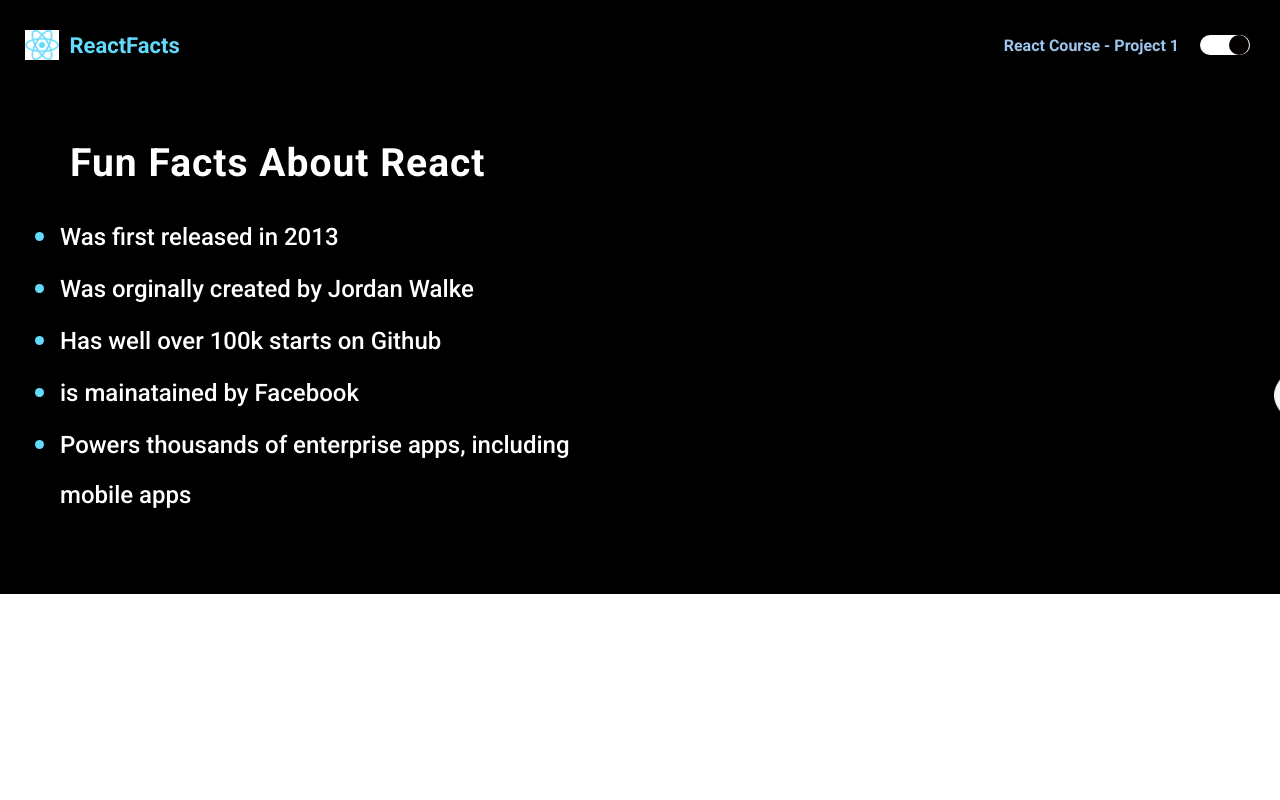
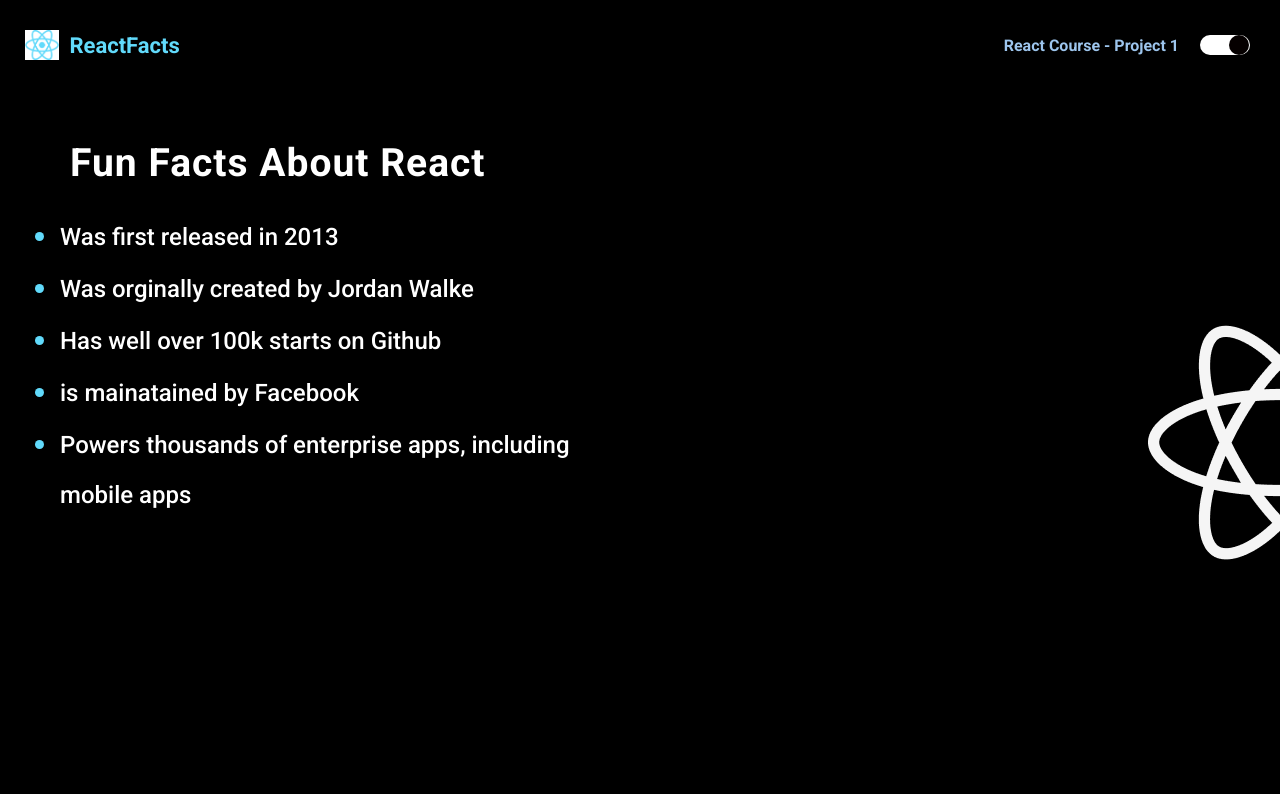
Before and after one commit to Tinady/scrimba-react-course, a React (Create React App) app in the folder funfactsabtreact/: page / in a window 1280 px wide. Built offline with nearby package versions, Linux system fonts and the light colour scheme.

Commit message:
Update index.css

```diff
--- a/funfactsabtreact/src/index.css
+++ b/funfactsabtreact/src/index.css
@@ -104,7 +104,8 @@ nav.dark .toggle-circle{
     padding: 50px 20px;
     background-image:url(./imgs/react-background.png) ;
     background-repeat: no-repeat;
-    background-position: right -11% top 70% ;
+    background-position: right center;
+    height: 88vh;
 
 
 
```
